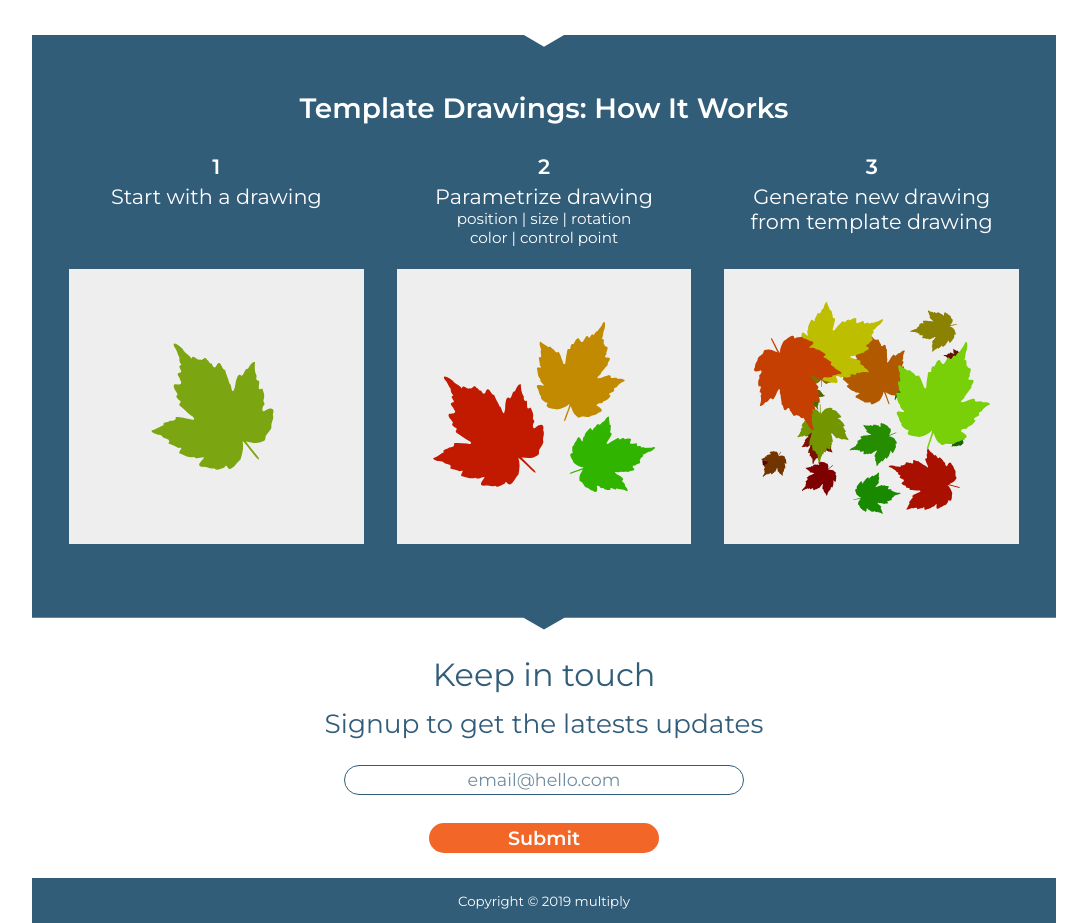
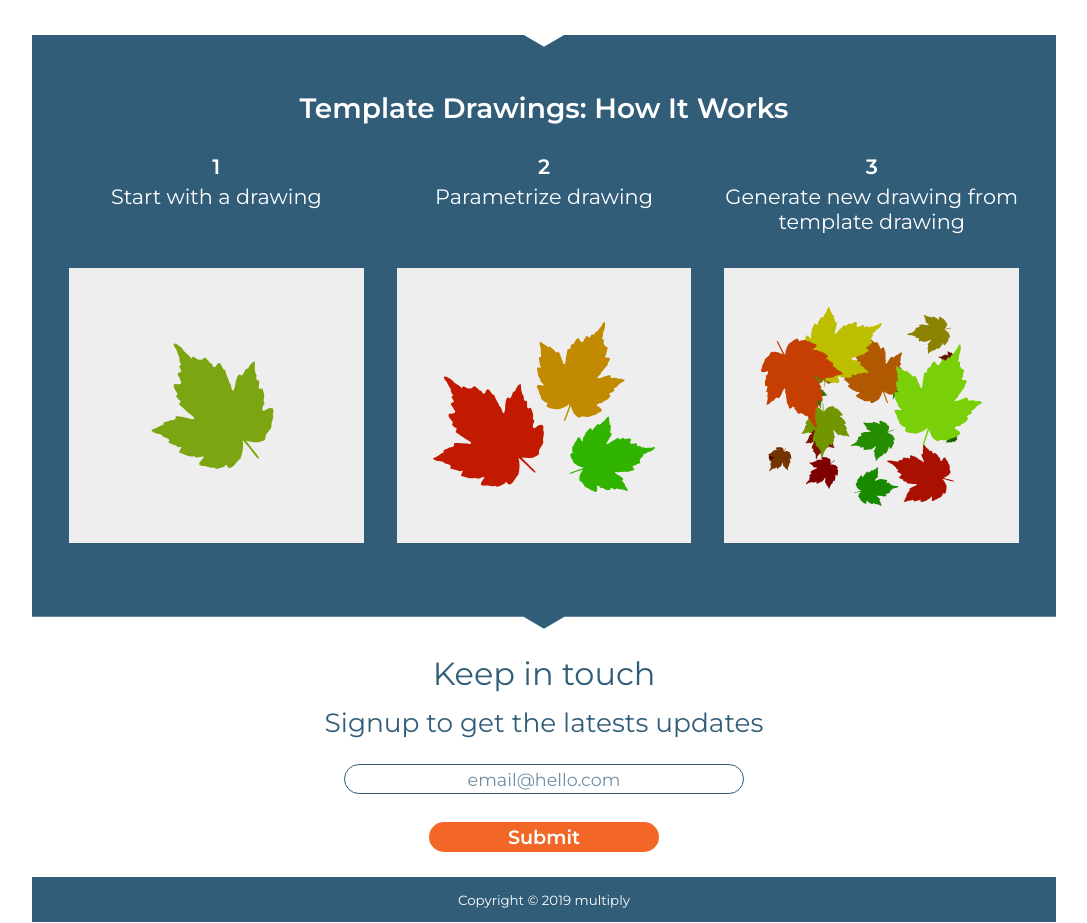
Before and after one commit to alex-alina/multiply-client, a React (Create React App) app: page / in a window 1280 px wide. Shown: the part 789-1712 px from the top of the page, without its empty margins (96-1183 px from the left). Built offline with nearby package versions, Linux system fonts and the light colour scheme.

Commit message:
split HowItWorks component into container and presentational to DRY it up

```diff
--- a/src/App.js
+++ b/src/App.js
@@ -3,9 +3,9 @@ import './App.css';
 import Navbar from './components/navbar/Navbar';
 import IntroSection from './components/intro/IntroSection';
 import ValuePropSection from './components/valueProposition/ValuePropSection';
-import HowItWorks from './components/howItWorks/HowItWorks';
 import SecondSignupSection from './components/secondSignupSection/SecondSignupSection';
 import Footer from './components/footer/Footer';
+import HowItWorksContainer from './components/howItWorks/HowItWorksContainer';
 
 class App extends Component {
   render() {
@@ -14,7 +14,7 @@ class App extends Component {
         <Navbar />
         <IntroSection />
         <ValuePropSection />
-        <HowItWorks />
+        <HowItWorksContainer />
         <SecondSignupSection />
         <Footer />
       </div>
--- a/src/components/form/SignupForm.css
+++ b/src/components/form/SignupForm.css
@@ -25,7 +25,7 @@ label {
   vertical-align: center;
 }
 
-input[type=email] {
+input[type=text] {
   outline: none;
   display: block;
   margin: 3vw auto 2px auto;
@@ -40,17 +40,17 @@ input[type=email] {
   text-align: center;
 }
 
-input[type=email]:focus {
+input[type=text]:focus {
   border: 1px solid #9CD7D1;
   box-shadow: 0.1px 0.1px 0.1px 0.1px #9CD7D1;
 }
 
-input[type=email]::placeholder {
+input[type=text]::placeholder {
   color: #325D79B3;
 }
 
 @media (min-width: 50em) {
-  input[type=email] {
+  input[type=text] {
     width: 45%;
   }
 
@@ -65,7 +65,7 @@ input[type=email]::placeholder {
     font-size: 1.65rem;
   }
 
-  input[type=email] {
+  input[type=text] {
     width: 400px;
     margin: 2.5% auto 1.5% auto;
   }
--- a/src/components/form/SignupForm.js
+++ b/src/components/form/SignupForm.js
@@ -17,10 +17,6 @@ class SignupForm extends PureComponent {
     });
     this.validateEmail();
   }
-
-  // handleOnPaste = (event) => {
-
-  // }
 
   handleOnFocus = (event) => {
     this.setState({
@@ -67,11 +63,10 @@ class SignupForm extends PureComponent {
             Signup to get the latests updates <br></br>
             <input
               className="form.control"
-              type="email"
+              type="text"
               name="email"
               value={this.state.email || ''}
               onChange={this.handleChange}
-              // onPaste={this.handleOnPaste}
               onFocus={this.handleOnFocus}
               onBlur={this.handleOnBlur}
               placeholder="email@hello.com"
--- a/src/components/howItWorks/HowItWorks.js
+++ b/src/components/howItWorks/HowItWorks.js
@@ -1,54 +1,18 @@
-import React, { PureComponent } from 'react';
+import React from 'react';
 import './HowItWorks.css';
-import step1 from '../../images/step1.svg';
-import step2 from '../../images/step2.svg';
-import step3 from '../../images/step3.svg';
 
-class HowItWorks extends PureComponent {
-  render() {
+function HowItWorks(props) {
   return (
-      <div id="how-it-works" className="hiw-container">
-        <div>
-          <h2 className="hiw-title">Template Drawings: How It Works</h2>
-          <div className="steps">
     <div className="step">
       <div className="step-description">
-                <div className="num">1</div>
-                <p className="description">Start with a drawing</p>
+        <div className="num">{props.stepNum}</div>
+        <p className="description">{props.stepDescription}</p>
       </div>
-
       <div className="step-img">
-                <img id="step1" className="fit-img" src={step1} alt="Green leaf vector" />
-              </div>
-            </div>
-
-            <div className="step">
-              <div className="step-description">
-                <div className="num">2</div>
-                <p className="description">Parametrize drawing</p>
-                <span className="drawing-parameters">position | size | rotation <br></br> color | control point</span>
-              </div>
-
-              <div className="step-img">
-                <img id="step2" className="fit-img" src={step2} alt="" />
-              </div>
-            </div>
-
-            <div className="step">
-              <div className="step-description">
-                <div className="num">3</div>
-                <p className="description">Generate new drawing <br></br> from template drawing</p>
-              </div>
-
-              <div className="step-img">
-                <img className="fit-img" src={step3} alt="" />
-              </div>
-            </div>
-          </div>
+        <img id={props.imgId} className="fit-img" src={props.stepImg} alt={props.imgDescription} />
       </div>
     </div>
   );
 }
-}
 
 export default HowItWorks;
--- /dev/null
+++ b/src/components/howItWorks/HowItWorksContainer.css
@@ -0,0 +1,152 @@
+.hiw-container {
+  display: block;
+  padding: 4% 2% 8% 2%;
+  color: #fff;
+  background-color: #325D79;
+  -webkit-clip-path: polygon(0% 0%, 48% 0%, 50% 2%, 52% 0%, 100% 0%, 100% 98%, 52% 98%, 50% 100%, 48% 98%, 0 98%);
+  clip-path: polygon(0% 0%, 48% 0%, 50% 2%, 52% 0%, 100% 0%, 100% 98%, 52% 98%, 50% 100%, 48% 98%, 0 98%);
+}
+
+.hiw-title {
+  width: 85%;
+  margin: 4vmax auto 3vmax auto;
+  font: calc(0.75rem + 1vw);
+}
+
+.steps {
+  display: flex;
+  flex-wrap: wrap;
+}
+
+.step {
+  display: block;
+  width: 70%;
+  margin: 0 auto 2vmax auto;
+}
+
+.step-description, .step-img {
+  width: 100%;
+  margin: 1vmax auto;
+}
+
+.step-description {
+  height: auto;
+  margin-bottom: 2vmax;
+}
+
+.step-img {
+  background-color: #efeeee;
+}
+
+.num {
+  display: block;
+  width: 30px;
+  height: 30px;
+  margin: 0 auto;
+  font-weight: 600;
+}
+
+.description, .num {
+  font-size: calc(1rem + 0.5vw);
+}
+
+.fit-img {
+  width: 80%;
+  height: 80%;
+  margin: 10% auto;
+  object-fit: contain;
+  vertical-align: center;
+}
+
+#step1 {
+  width: 40%;
+  height: 40%;
+  margin: 25% auto;
+}
+
+#step2 {
+  width: 65%;
+  height: 65%;
+  margin: 20% auto;
+}
+
+.drawing-parameters {
+  font-size: calc(0.65rem + 0.5vw);
+}
+
+@media (min-width: 50em) {
+  .hiw-container {
+    -webkit-clip-path: polygon(0% 0%, 48% 0%, 50% 2%, 52% 0%, 100% 0%, 100% 98%, 52% 98%, 50% 100%, 48% 98%, 0 98%);
+    clip-path: polygon(0% 0%, 48% 0%, 50% 2%, 52% 0%, 100% 0%, 100% 98%, 52% 98%, 50% 100%, 48% 98%, 0 98%);
+  }
+
+  .hiw-title {
+    margin: 3% auto 0 auto;
+  }
+
+  .step {
+    width: 40%;
+    margin: 2% auto;
+  }
+
+  .step-description, .step-img {
+    margin: 3% auto;
+  }
+
+  .step-description {
+    height: 22%;
+    margin-bottom: 8%;
+  }
+
+  .step-img {
+    height: 65%;
+  }
+
+  #step1 {
+    width: 50%;
+    height: 50%;
+  }
+
+  #step2 {
+    width: 75%;
+    height: 75%;
+    margin: 12% auto;
+  }
+
+  .num {
+    display: block;
+    width: 30px;
+    height: 30px;
+    margin: 10% auto 0 auto;
+    font-weight: 600;
+  }
+
+  .description, .num {
+    font-size: calc(1rem + 0.5vw);
+  }
+}
+
+@media (min-width: 70em) {
+  .step {
+    width: 30%;
+    margin: 0 auto;
+  }
+
+  .step-description {
+    height: 20%;
+    margin-bottom: 30px;
+  }
+
+  .hiw-title {
+    font-size: 1.75rem;
+    margin: 1.5% auto 0 auto;
+  }
+
+  .description, .num {
+    font-size: 1.3rem;
+  }
+
+  .drawing-parameters {
+    font-size: 0.95rem;
+  }
+}
--- /dev/null
+++ b/src/components/howItWorks/HowItWorksContainer.js
@@ -0,0 +1,38 @@
+import React, { PureComponent } from 'react';
+import step1 from '../../images/step1.svg';
+import step2 from '../../images/step2.svg';
+import step3 from '../../images/step3.svg';
+import './HowItWorksContainer.css';
+import HowItWorks from './HowItWorks';
+import { howItWorksText } from './HowItWorksText';
+import { addProperty } from '../../helpers/addProperty';
+
+const textWithoutImgs = howItWorksText;
+const imagesSrcList = [step1, step2, step3];
+const textWithImgSrc = addProperty(textWithoutImgs, imagesSrcList);
+
+class HowItWorksContainer extends PureComponent {
+  render() {
+    return (
+      <div id="how-it-works" className="hiw-container">
+        <div>
+          <h2 className="hiw-title">Template Drawings: How It Works</h2>
+          <div className="steps">
+            {textWithImgSrc.map((step, index)=> {
+              return <HowItWorks
+                key={index}
+                stepNum={step.stepNum}
+                stepDescription={step.stepDescription}
+                imgId={step.imgId}
+                stepImg={step.imgSrc}
+                imgDescription={step.imgDescription}
+              />;
+            })}
+          </div>
+        </div>
+      </div>
+    );
+  }
+}
+
+export default HowItWorksContainer;
--- /dev/null
+++ b/src/components/howItWorks/HowItWorksText.js
@@ -0,0 +1,20 @@
+export const howItWorksText = [
+  {
+    stepNum: 1,
+    stepDescription: "Start with a drawing",
+    imgId: "step1",
+    imgDescription: "Green leaf vector",
+  },
+  {
+    stepNum: 2,
+    stepDescription: "Parametrize drawing",
+    imgId: "step2",
+    imgDescription: "Three colored leaves vector",
+  },
+  {
+    stepNum: 3,
+    stepDescription: "Generate new drawing from template drawing",
+    imgId: "step2",
+    imgDescription: "Colorful leaves of different sizes template",
+  }
+];
--- /dev/null
+++ b/src/helpers/addProperty.js
@@ -0,0 +1,9 @@
+// listOne - array of objects
+// listTwo - array of strings / other primitive data if necessary
+export const addProperty = (listOne, listTwo) => {
+  listOne.map((step, index) => {
+    step.imgSrc = listTwo[index];
+    return step;
+  });
+  return listOne;
+};
```
Lines whose indentation alone changed are shown as unchanged.
